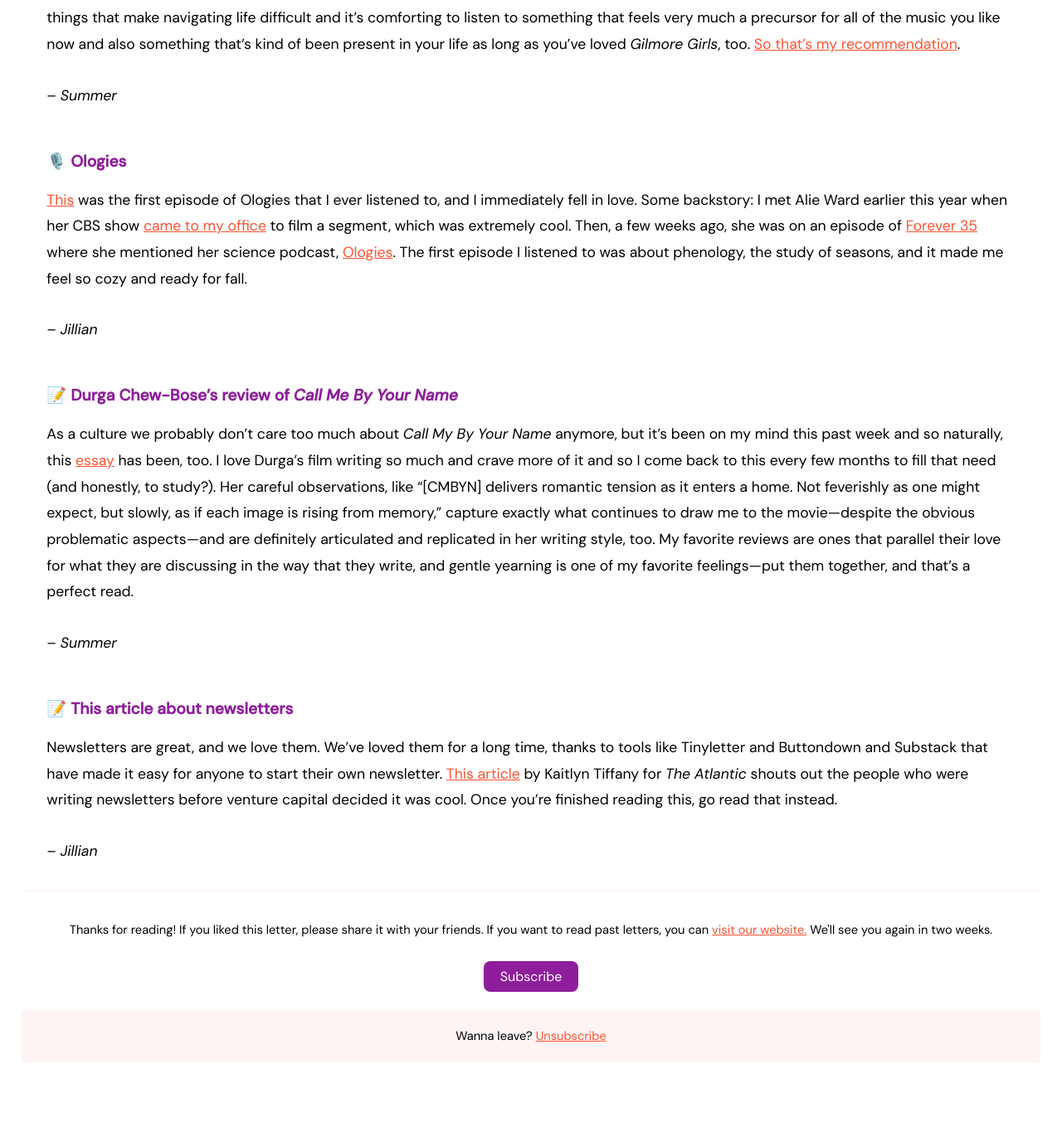
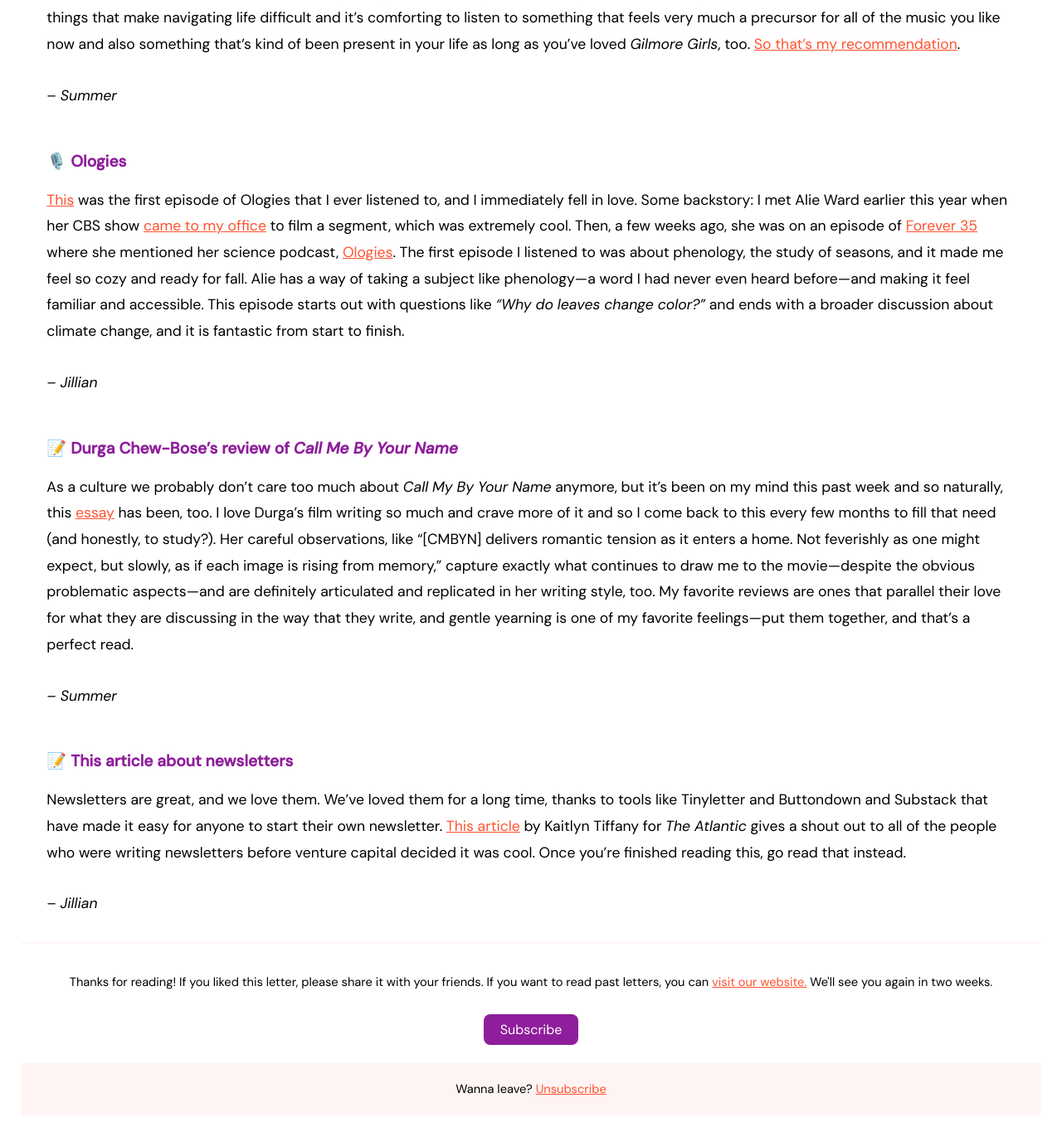
Before and after one commit to jilliangmeehan/letters-to-summer, a Jekyll site: the page built from emails/23.md, in a window 1280 px wide and 1400 px high, scrolled down 1847 px. Shown: the top 1359 px of the window at 83% size. Built offline with Jekyll 4.4.1, drawn with Linux system fonts in a browser that asks for light colours; before the commit the page ends 3184 px from its top, so only the background shows below that.

Commit message:
Update 23.md

```diff
--- a/emails/23.md
+++ b/emails/23.md
@@ -31,7 +31,7 @@
 
 ### 🎙️ Ologies
 
-[This](https://www.alieward.com/ologies/phenology) was the first episode of Ologies that I ever listened to, and I immediately fell in love. Some backstory: I met Alie Ward earlier this year when her CBS show [came to my office](https://blog.lickability.com/we-were-on-tv-281910f4b3b6) to film a segment, which was extremely cool. Then, a few weeks ago, she was on an episode of [Forever 35](https://forever35podcast.com/home/2019/9/26/episode-91-alie-ward) where she mentioned her science podcast, [Ologies](https://www.alieward.com/ologies). The first episode I listened to was about phenology, the study of seasons, and it made me feel so cozy and ready for fall.
+[This](https://www.alieward.com/ologies/phenology) was the first episode of Ologies that I ever listened to, and I immediately fell in love. Some backstory: I met Alie Ward earlier this year when her CBS show [came to my office](https://blog.lickability.com/we-were-on-tv-281910f4b3b6) to film a segment, which was extremely cool. Then, a few weeks ago, she was on an episode of [Forever 35](https://forever35podcast.com/home/2019/9/26/episode-91-alie-ward) where she mentioned her science podcast, [Ologies](https://www.alieward.com/ologies). The first episode I listened to was about phenology, the study of seasons, and it made me feel so cozy and ready for fall. Alie has a way of taking a subject like phenology—a word I had never even heard before—and making it feel familiar and accessible. This episode starts out with questions like *"Why do leaves change color?"* and ends with a broader discussion about climate change, and it is fantastic from start to finish.
 
 – *Jillian*
 
@@ -43,6 +43,6 @@
 
 ### 📝 This article about newsletters
 
-Newsletters are great, and we love them. We've loved them for a long time, thanks to tools like Tinyletter and Buttondown and Substack that have made it easy for anyone to start their own newsletter. [This article](https://www.theatlantic.com/technology/archive/2019/10/substack-revue-email-newsletter-startups-tinyletter/599557/) by Kaitlyn Tiffany for *The Atlantic* shouts out the people who were writing newsletters before venture capital decided it was cool. Once you're finished reading this, go read that instead.
+Newsletters are great, and we love them. We've loved them for a long time, thanks to tools like Tinyletter and Buttondown and Substack that have made it easy for anyone to start their own newsletter. [This article](https://www.theatlantic.com/technology/archive/2019/10/substack-revue-email-newsletter-startups-tinyletter/599557/) by Kaitlyn Tiffany for *The Atlantic* gives a shout out to all of the people who were writing newsletters before venture capital decided it was cool. Once you're finished reading this, go read that instead.
 
 – *Jillian*
```
